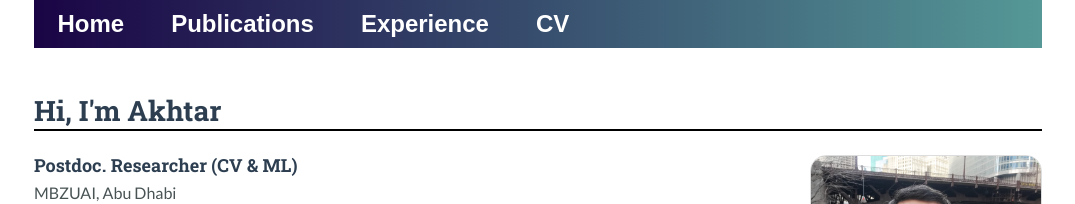
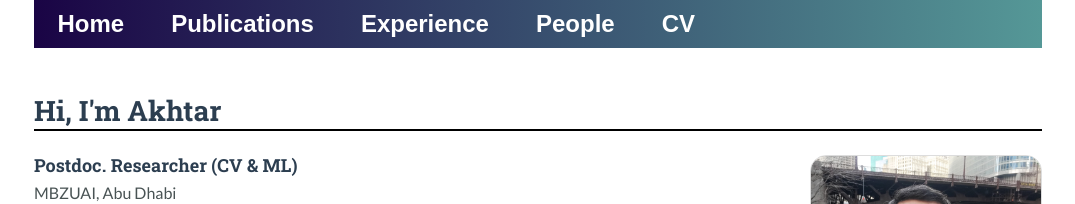
Before and after one commit to akhtarvision/akhtarvision.github.io, a Jekyll site: the page built from index.html, in a window 1280 px wide. Shown: the top 204 px of the page, without its empty margins (102-1177 px from the left). Built offline with Jekyll 4.4.1, drawn with Linux system fonts in a browser that asks for light colours.

Commit message:
Update default.html

```diff
--- a/_layouts/default.html
+++ b/_layouts/default.html
@@ -25,6 +25,7 @@
 				<a href="#publications">Publications</a>
 <!-- 				<a href="#projects">Projects</a> -->
 				<a href="#experience">Experience</a>
+				<a href="#people">People</a>
 	        		<a href="#cv">CV</a>
 <!-- 				<a href="#flinks">Recommends</a> -->
 <!-- 	        		<a href="#blog">Blog</a> -->
```
